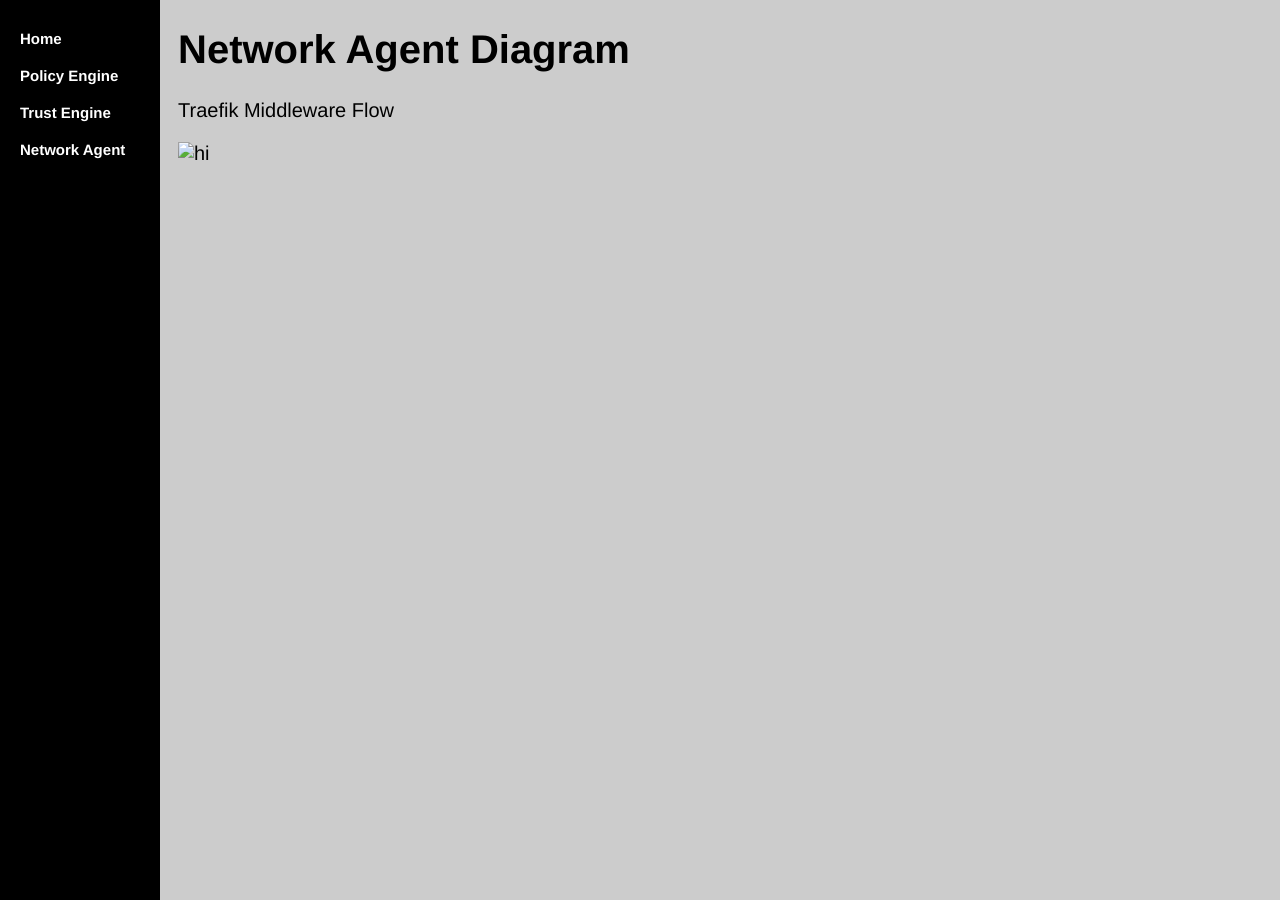
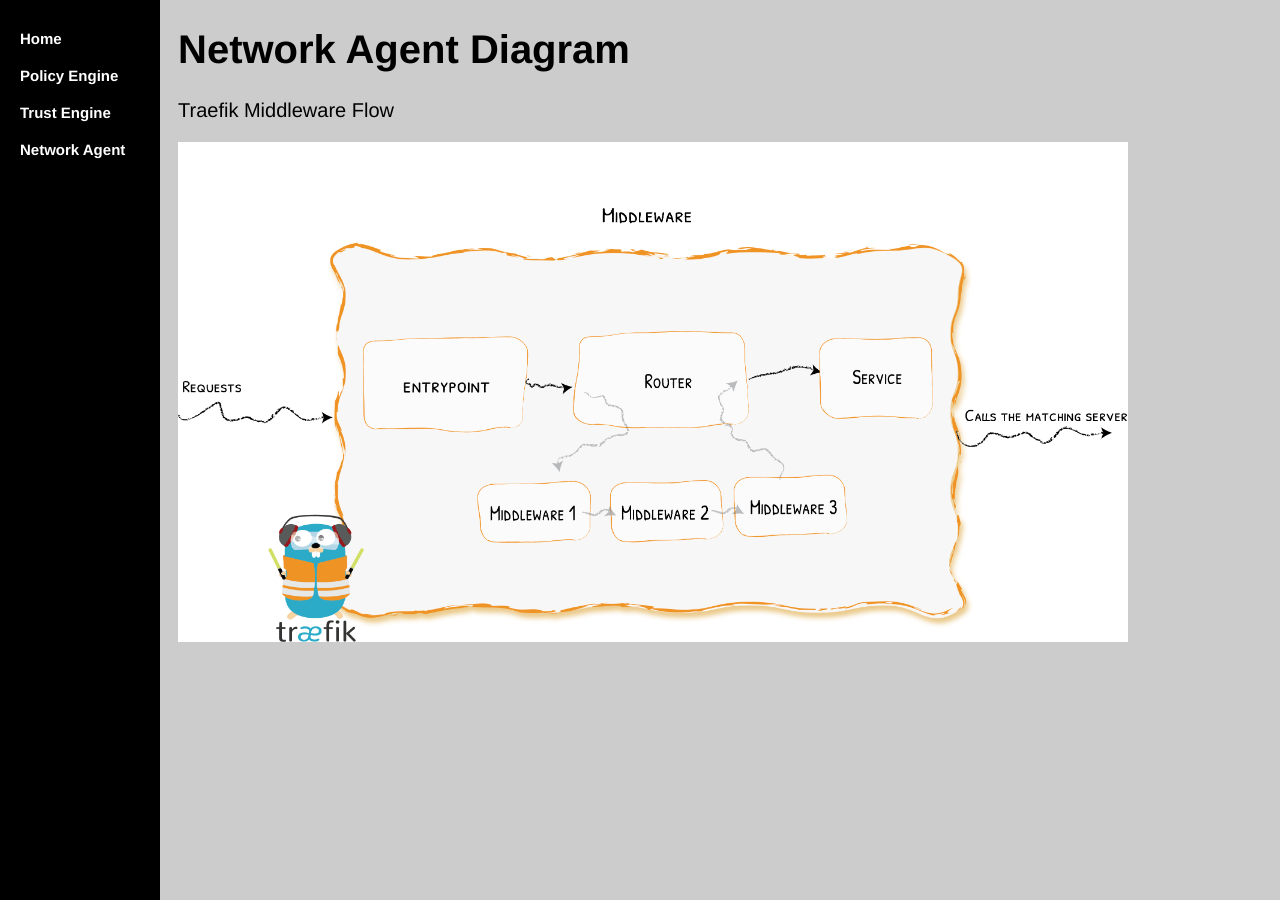
Before and after one commit to WWUZeroTrust/WWUZeroTrust.github.io, a Jekyll site: the page NetworkAgent/diagram/index.html, which Jekyll copies as it is, in a window 1280 px wide. Built offline with Jekyll 4.4.1, drawn with Linux system fonts in a browser that asks for light colours.

Commit message:
Update index.html

```diff
--- a/NetworkAgent/diagram/index.html
+++ b/NetworkAgent/diagram/index.html
@@ -105,7 +105,7 @@
 <div class="main">
 	<h1>Network Agent Diagram</h1>
 	<p>Traefik Middleware Flow</p>
-	<img src="image/Traefik-Middleware.png" alt="hi" class="inline" height="500" width="950"/>
+	<img src="/image/Traefik-Middleware.png" alt="hi" class="inline" height="500" width="950"/>
 	</div>
 <script>
 /* Loop through all dropdown buttons to toggle between hiding and showing its dropdown content - This allows the user to have multiple dropdowns without any conflict */
```
